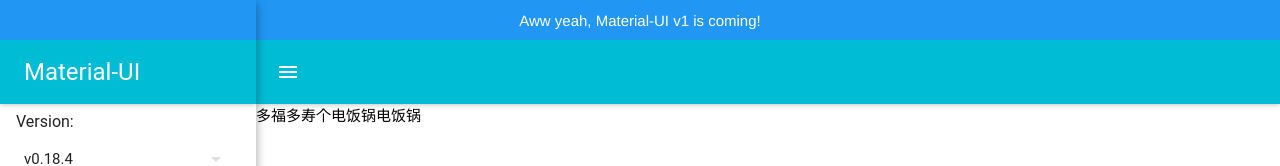
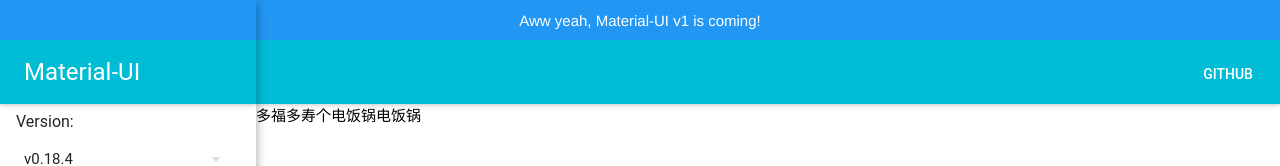
Before and after one commit to betweens/Material, a React app: page / in a window 1280 px wide. Shown: the top 166 px of the page. Built offline with nearby package versions, Linux system fonts and the light colour scheme; what react-tap-event-plugin would draw is missing.

Commit message:
添加我的github连接

```diff
--- a/src/App.js
+++ b/src/App.js
@@ -11,6 +11,7 @@
 import getMuiTheme from 'material-ui/styles/getMuiTheme';
 import lightBaseTheme from 'material-ui/styles/baseThemes/lightBaseTheme';
 import AppBar from 'material-ui/AppBar';
+import FlatButton from 'material-ui/FlatButton';
 // 左侧菜单
 import LeftMenu from './LeftMenu';
 
@@ -18,6 +19,10 @@
 import AppBarPage from './page/AppBarPage';
 import RequiredKnowledge from './page/RequiredKnowledge';
 
+// 跳转github页面
+const goToGitHub = () => {
+  window.location.href = "https://github.com/betweens/Material";
+}
 // 主容器
 const AppContainer = (props) => (
   <MuiThemeProvider muiTheme={getMuiTheme(lightBaseTheme)}>{props.children}</MuiThemeProvider>
@@ -33,7 +38,7 @@
   </div>
   <AppContainer>
     <div className="flex-full right-content">
-      <AppBar showMenuIconButton={true} iconClassNameRight="muidocs-icon-navigation-expand-more" />
+      <AppBar showMenuIconButton={false} iconElementRight={<FlatButton label="github" onTouchTap={goToGitHub} />} />
       <Route exact path="/" component={AppBarPage}/>
       <Route exact path="/app-bar" component={AppBarPage}/>
       <Route exact path="/required-knowledge" component={RequiredKnowledge}/>
```
